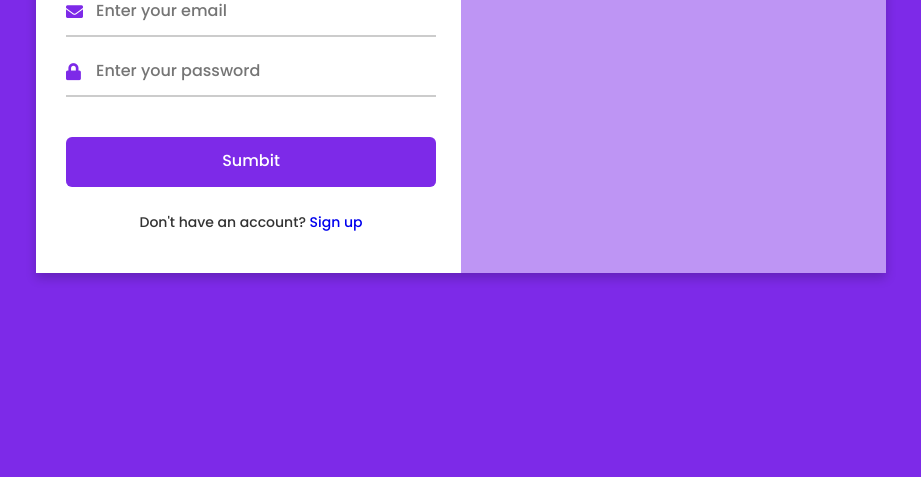
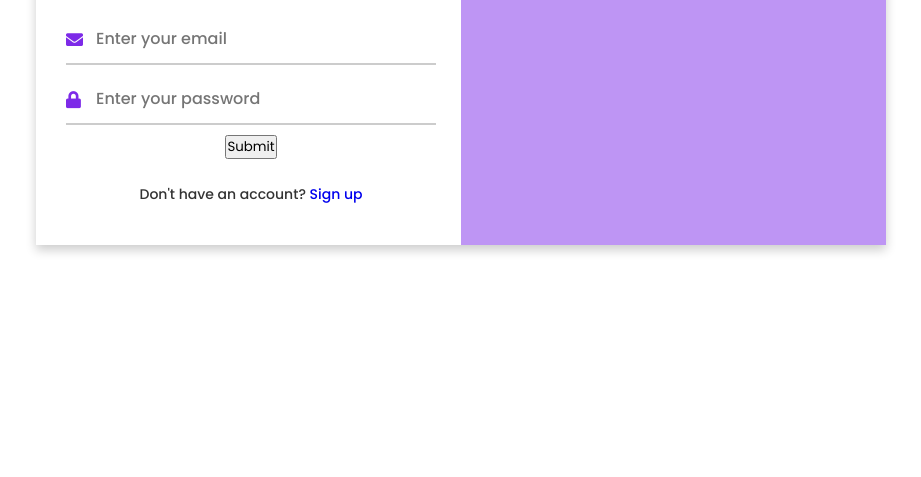
Before and after one commit to Ghozi1/Pasar-Golden, a plain HTML site: page forgotpass.html in a window 1280 px wide. Shown: the part 323-800 px from the top of the page, without its empty margins (179-1100 px from the left). Drawn offline with Linux system fonts and the light colour scheme.

Commit message:
rubah function dikit

```diff
--- a/css/forgot.css
+++ b/css/forgot.css
@@ -11,7 +11,7 @@ body{
   display: flex;
   align-items: center;
   justify-content: center;
-  background: #7d2ae8;
+  background: #ffffff;
   padding: 30px;
 }
 .container{
@@ -37,8 +37,8 @@ body{
 .container #flip:checked ~ .cover{
   transform: rotateY(-180deg);
 }
- .container .cover .front,
- .container .cover .back{
+.container .cover .front,
+.container .cover .back{
   position: absolute;
   top: 0;
   left: 0;
@@ -196,6 +196,11 @@ body{
 .container #flip{
   display: none;
 }
+.button-container {
+  display: flex;
+  justify-content: center;
+}
+
 @media (max-width: 730px) {
   .container .cover{
     display: none;
--- a/css/login.css
+++ b/css/login.css
@@ -11,7 +11,7 @@ body{
   display: flex;
   align-items: center;
   justify-content: center;
-  background: #7d2ae8;
+  background: #fdfdfd;
   padding: 30px;
 }
 .container{
@@ -37,8 +37,8 @@ body{
 .container #flip:checked ~ .cover{
   transform: rotateY(-180deg);
 }
- .container .cover .front,
- .container .cover .back{
+.container .cover .front,
+.container .cover .back{
   position: absolute;
   top: 0;
   left: 0;
@@ -55,7 +55,7 @@ body{
   position: absolute;
   height: 100%;
   width: 100%;
-  background: #7d2ae8;
+  background: #ffffff;
   opacity: 0.5;
   z-index: 12;
 }
--- a/forgotpass.html
+++ b/forgotpass.html
@@ -28,9 +28,15 @@
                     <i class="fas fa-lock"></i>
                     <input type="password" placeholder="Enter your password" required>
                 </div>
-                <div class="button input-box">
-                    <input type="submit" value="Sumbit">
+                <div class="button-container">
+                    <button type="button" onclick="showPopup()">Submit</button>
                 </div>
+                <script>
+                    function showPopup() {
+                        alert("Akun telah diubah. Silahkan sign up kembali.");
+                        location.reload();
+                    }
+                </script>
                 <div class="text sign-up-text">Don't have an account? <a href="login.html">Sign up</a></div>
                 </div>
             </form>
```
